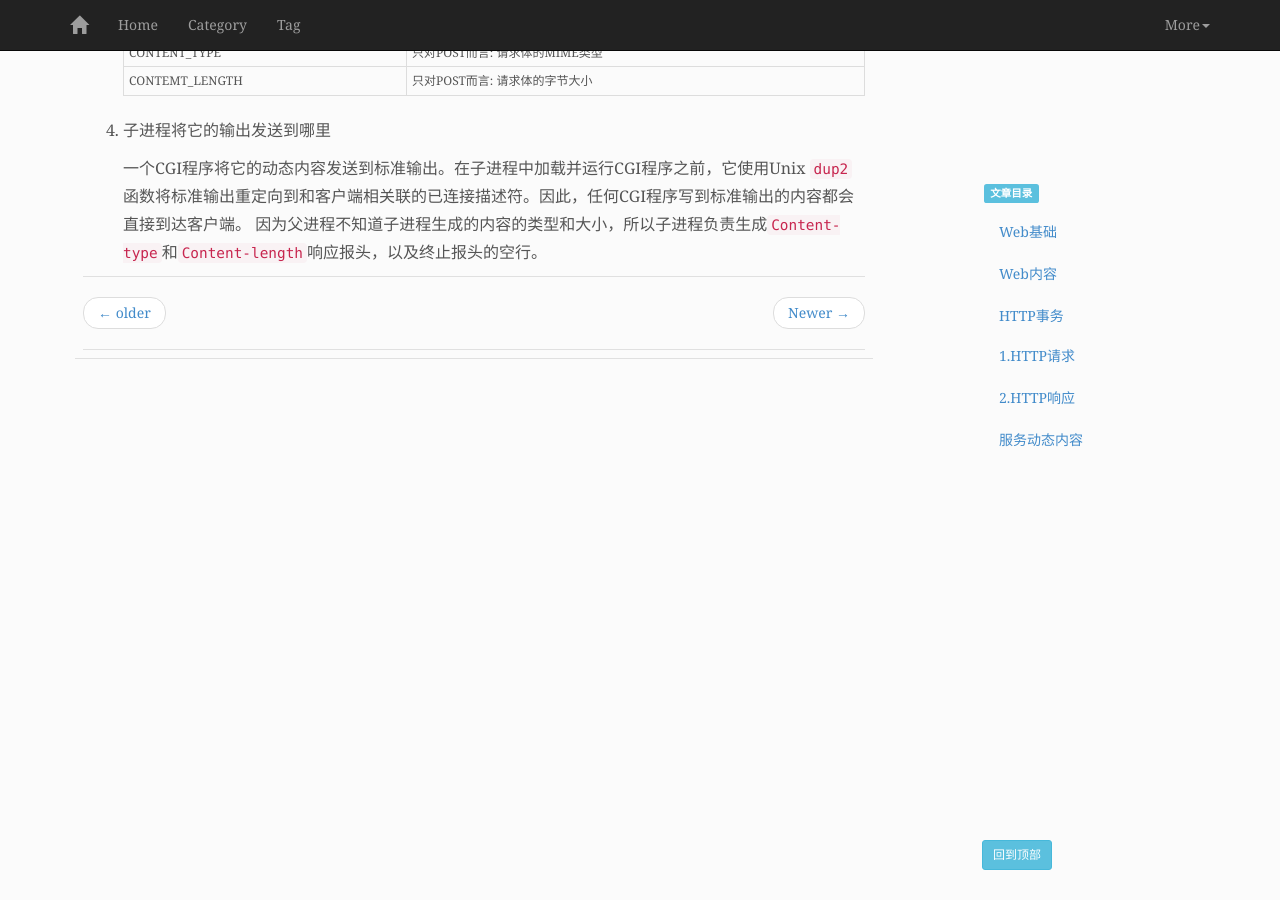
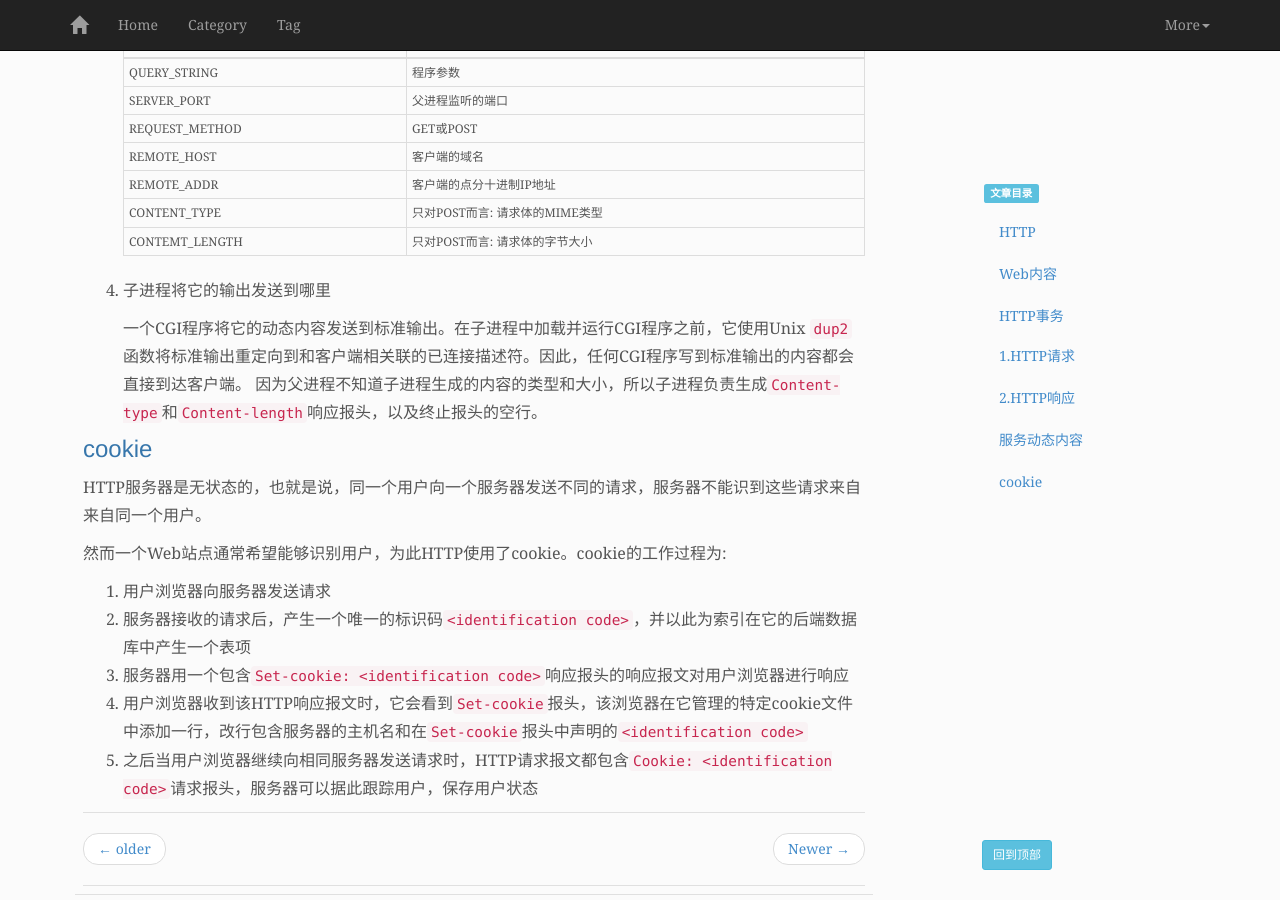
Before and after one commit to mapan1984/mapan1984.github.io, a Jekyll site: the page built from _posts/network/2016-05-31-Unix-Web服务.md, in a window 1280 px wide and 900 px high, scrolled down 3078 px. Built offline with Jekyll 4.4.1, drawn with Linux system fonts in a browser that asks for light colours; nearby versions of some CDN libraries; library files that are not in the unit come from our copies; comment, search, counter and statistics services are not loaded; some of the changed text lies outside the part shown.

Commit message:
POST: Daily Increase

```diff
--- a/_posts/network/2016-05-31-Unix-Web服务器.md
+++ b/_posts/network/2016-05-31-Unix-Web服务.md
@@ -1,11 +1,11 @@
 ---
 title: Unix Web服务器
-tags: [C, Unix]
+tags: [C, Unix, HTTP]
 ---
 
-### Web基础
+### HTTP
 
-Web客户端和服务器的交互用的是一个基于文本的应用级协议 —— HTTP(Hypertext Transfer Protocol)。HTTP是一个简单的协议。一个Web客户端(即浏览器)打开一个到服务器的因特网连接，并且请求某些内容。服务器响应所请求的内容，然后关闭连接。浏览器读取这些内容，并把它显示在屏幕上。
+Web客户端和服务器的交互用的是一个基于文本的应用级协议 —— HTTP(Hypertext Transfer Protocol)。客户端与服务器的一个典型交互过程为：一个Web客户端(即浏览器)打开一个到服务器的因特网连接，并且请求某些内容；服务器响应所请求的内容，然后关闭连接；浏览器读取这些内容，并把它显示在屏幕上。
 
 Web与常规的文件检索服务(如FTP)的主要区别是: Web内容可以使用HTML(Hypertext Markup Language)来编写，提供格式和布局的控制，并且包含超链接。
 
@@ -49,6 +49,7 @@
 1. 一个请求行(request line)
 2. (紧跟着)零个或多个请求报头(request header)
 3. (最后以)一个空的文本行来终止报头列表
+4. (POST方法可能会在这增加一个请求主体)
 
 *每个文本行都由一对回车和换行符结束`\r\n`*
 
@@ -56,7 +57,11 @@
 
     <method> <uri> <version>
 
-`<method>`是HTTP支持的方法，包括GET、POST、OPTIONS、HEAD、PUT、DELETE和TRACE。应用最多的GET方法指导服务器生成和返回`<URI>`(Uniform Resource Identifier)标识的内容。URI是相应URL的后缀，包括文件名和可选的参数。`<version>`表明了该请求遵循的HTTP版本。
+`<method>`是HTTP支持的方法，包括GET、POST、OPTIONS、HEAD、PUT、DELETE和TRACE。应用最多的GET方法指导服务器生成和返回`<URI>`(Uniform Resource Identifier)标识的内容。POST方法经常用于提交表单。HEAD方法类似与GET方法，当服务器接受到HEAD方法的请求时，将会用一个HTTP报文进行响应，但是并不返回请求主体。PUT方法常与Web发行工具联合使用，用户使用它上传对象到指定的Web服务器上的指定路径。DELETE方法允许用户删除Web服务器上的内容。
+
+`<uri>`是相应URL的后缀，包括文件名和可选的参数。
+
+`<version>`表明了该请求遵循的HTTP版本。
 
 请求报头为服务器提供了额外的信息，例如浏览器的商标名，或者浏览器理解的MIME类型。请求报头的格式为:
 
@@ -79,15 +84,15 @@
 
 `<version>`描述了响应所遵循的HTTP版本。`<status code>`是一个三位的正整数，指明对请求的处理，`<status message>`给出与错误码等价的英文描述。以下是一些常见的状态码:
 
-|Status Code |Status Message | 描述                       |
-|:-----------|:-------------:|---------------------------:|
-|200         |成功           |处理请求无误                |
-|301         |永久移动       |内容已移至位置头指明的主机上|
-|400         |错误请求       |服务器不能理解请求          |
-|403         |禁止           |服务器无权访问请求的文件    |
-|404         |未发现         |服务器找不到所请求的文件    |
-|501         |未实现         |服务器不支持请求的方法      |
-|505         |HTTP版本不支持 |服务器不支持请求的版本      |
+|Status Code |Status Message | 描述                                    |
+|:-----------|:-------------:|:---------------------------------------:|
+|200         |成功           |处理请求无误                             |
+|301         |永久移动       |内容已移至由响应报头Location指明的新URL上|
+|400         |错误请求       |服务器不能理解请求                       |
+|403         |禁止           |服务器无权访问请求的文件                 |
+|404         |未发现         |服务器找不到所请求的文件                 |
+|501         |未实现         |服务器不支持请求的方法                   |
+|505         |HTTP版本不支持 |服务器不支持请求的版本                   |
 
 响应报头提供了关于响应的附加信息。比如`Content-Type`告诉客户端响应主体中内容的MIME类型；`Content-Length`指示响应主体的大小。
 
@@ -127,3 +132,15 @@
 
     一个CGI程序将它的动态内容发送到标准输出。在子进程中加载并运行CGI程序之前，它使用Unix `dup2`函数将标准输出重定向到和客户端相关联的已连接描述符。因此，任何CGI程序写到标准输出的内容都会直接到达客户端。
     因为父进程不知道子进程生成的内容的类型和大小，所以子进程负责生成`Content-type`和`Content-length`响应报头，以及终止报头的空行。
+
+### cookie
+
+HTTP服务器是无状态的，也就是说，同一个用户向一个服务器发送不同的请求，服务器不能识到这些请求来自来自同一个用户。
+
+然而一个Web站点通常希望能够识别用户，为此HTTP使用了cookie。cookie的工作过程为:
+
+1. 用户浏览器向服务器发送请求
+2. 服务器接收的请求后，产生一个唯一的标识码`<identification code>`，并以此为索引在它的后端数据库中产生一个表项
+3. 服务器用一个包含`Set-cookie: <identification code>`响应报头的响应报文对用户浏览器进行响应
+4. 用户浏览器收到该HTTP响应报文时，它会看到`Set-cookie`报头，该浏览器在它管理的特定cookie文件中添加一行，改行包含服务器的主机名和在`Set-cookie`报头中声明的`<identification code>`
+5. 之后当用户浏览器继续向相同服务器发送请求时，HTTP请求报文都包含`Cookie: <identification code>`请求报头，服务器可以据此跟踪用户，保存用户状态
```
Also changed, not shown: _posts/network/2016-06-11-网络基础.md (+5 -1 lines).
